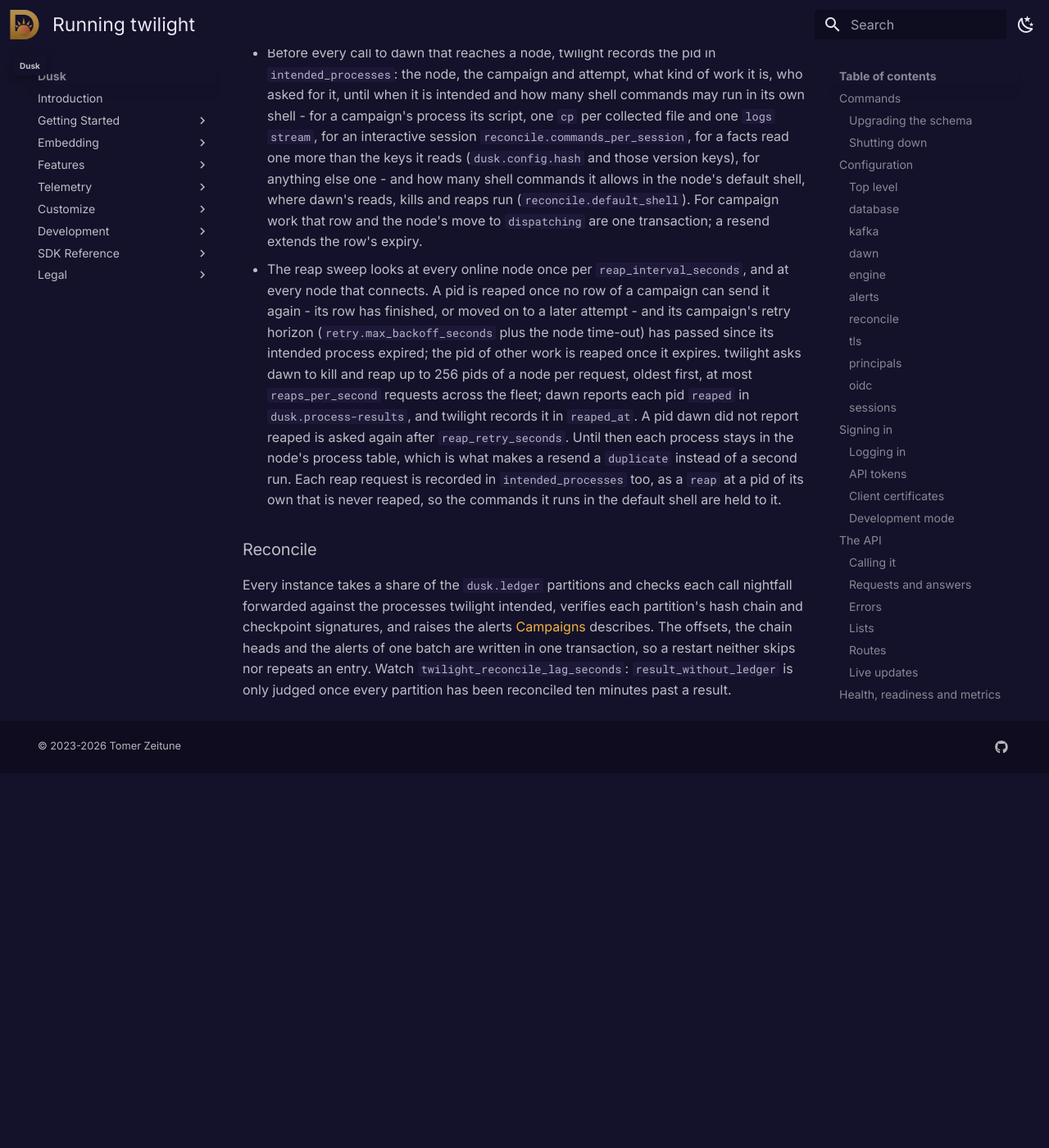
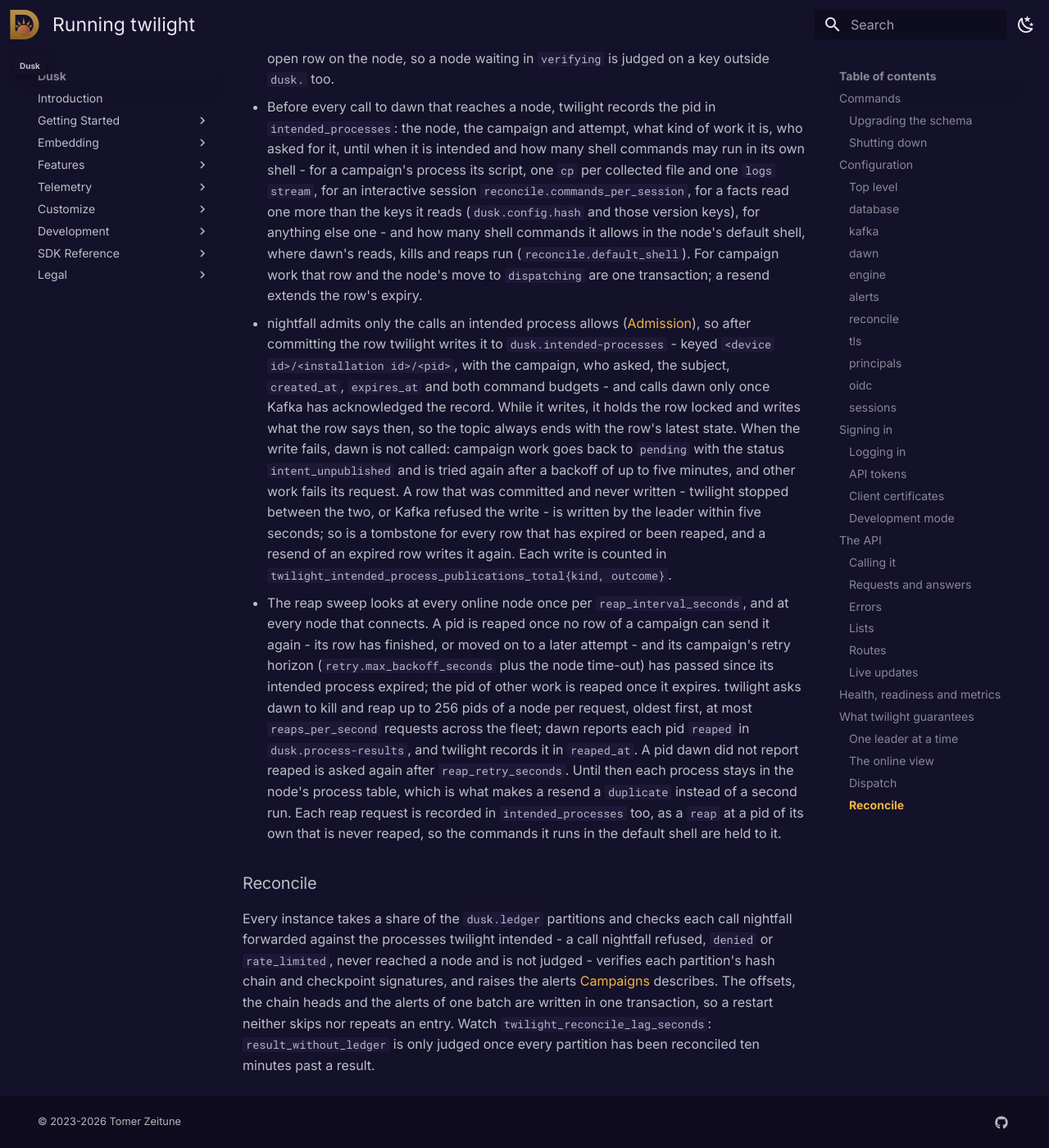
Before and after one commit to tomerze/dusk, an MkDocs documentation site: the page built from docs/docs/stack/twilight.md, in a window 1280 px wide and 1400 px high, scrolled down 25086 px. Shown: the whole window at 82% size. Built offline with MkDocs 1.6.1 and Material for MkDocs 9.7.7, drawn with Linux system fonts in a browser that asks for light colours; comment, search, counter and statistics services are not loaded; before the commit the page ends 26029 px from its top, so only the background shows below that; some of the changed text lies outside the part shown.

Commit message:
Update docs for writing intended processes to nightfall
The twilight page lists kafka.topics.intended_processes and the Write
ACL on dusk.intended-processes, counts seven required topics, describes
how a recorded intended process is written to the topic before dawn is
called, what happens when the write fails, the sweep that writes what
was left unwritten and the tombstones, and says reconcile judges only
the calls nightfall forwarded.

```diff
--- a/docs/docs/stack/twilight.md
+++ b/docs/docs/stack/twilight.md
@@ -150,6 +150,7 @@
 | `topics.enrollments` | `dusk.enrollments` | |
 | `topics.node_state` | `dusk.node-state` | |
 | `topics.process_results` | `dusk.process-results` | |
+| `topics.intended_processes` | `dusk.intended-processes` | |
 | `results_group` | `twilight-results` | The consumer group the leader applies process results in. |
 | `inventory_group` | `twilight-inventory` | The consumer group the leader records enrollments in. |
 | `reconcile_group` | `twilight-reconcile` | The consumer group every instance shares to reconcile the ledger. |
@@ -162,12 +163,13 @@
 | Topic | Operations |
 |-------|------------|
 | `dusk.connections`, `dusk.census`, `dusk.ledger`, `dusk.enrollments`, `dusk.process-results` | Read, Describe, DescribeConfigs |
-| `dusk.node-state` | Write, Describe, DescribeConfigs |
+| `dusk.node-state`, `dusk.intended-processes` | Write, Describe, DescribeConfigs |
 
-twilight never creates topics. An instance is not ready while one of the six is
+twilight never creates topics. An instance is not ready while one of the seven is
 missing or its `cleanup.policy` is not the one the Kafka contracts in
-`services/contracts/kafka/` give it (`compact` for `dusk.census` and
-`dusk.node-state`, `delete` for the others); it checks again every 30 seconds.
+`services/contracts/kafka/` give it (`compact` for `dusk.census`,
+`dusk.node-state` and `dusk.intended-processes`, `delete` for the others); it
+checks again every 30 seconds.
 
 ### `dawn`
 
@@ -712,6 +714,21 @@
   dawn's reads, kills and reaps run (`reconcile.default_shell`). For campaign
   work that row and the node's move to `dispatching` are one transaction; a
   resend extends the row's expiry.
+* nightfall admits only the calls an intended process allows
+  ([Admission](membrane.md#admission)), so after committing the row twilight
+  writes it to `dusk.intended-processes` - keyed
+  `<device id>/<installation id>/<pid>`, with the campaign, who asked, the
+  subject, `created_at`, `expires_at` and both command budgets - and calls dawn
+  only once Kafka has acknowledged the record. While it writes, it holds the
+  row locked and writes what the row says then, so the topic always ends with
+  the row's latest state. When the write fails, dawn is not called: campaign
+  work goes back to `pending` with the status `intent_unpublished` and is tried
+  again after a backoff of up to five minutes, and other work fails its
+  request. A row that was committed and never written - twilight stopped
+  between the two, or Kafka refused the write - is written by the leader within
+  five seconds; so is a tombstone for every row that has expired or been
+  reaped, and a resend of an expired row writes it again. Each write is
+  counted in `twilight_intended_process_publications_total{kind, outcome}`.
 * The reap sweep looks at every online node once per `reap_interval_seconds`,
   and at every node that connects. A pid is reaped once no row of a campaign
   can send it again - its row has finished, or moved on to a later attempt -
@@ -730,7 +747,9 @@
 ### Reconcile
 
 Every instance takes a share of the `dusk.ledger` partitions and checks each
-call nightfall forwarded against the processes twilight intended, verifies each
+call nightfall forwarded against the processes twilight intended - a call
+nightfall refused, `denied` or `rate_limited`, never reached a node and is not
+judged - verifies each
 partition's hash chain and checkpoint signatures, and raises the alerts
 [Campaigns](campaigns.md#reconcile-alerts) describes. The offsets, the chain
 heads and the alerts of one batch are written in one transaction, so a restart
```
